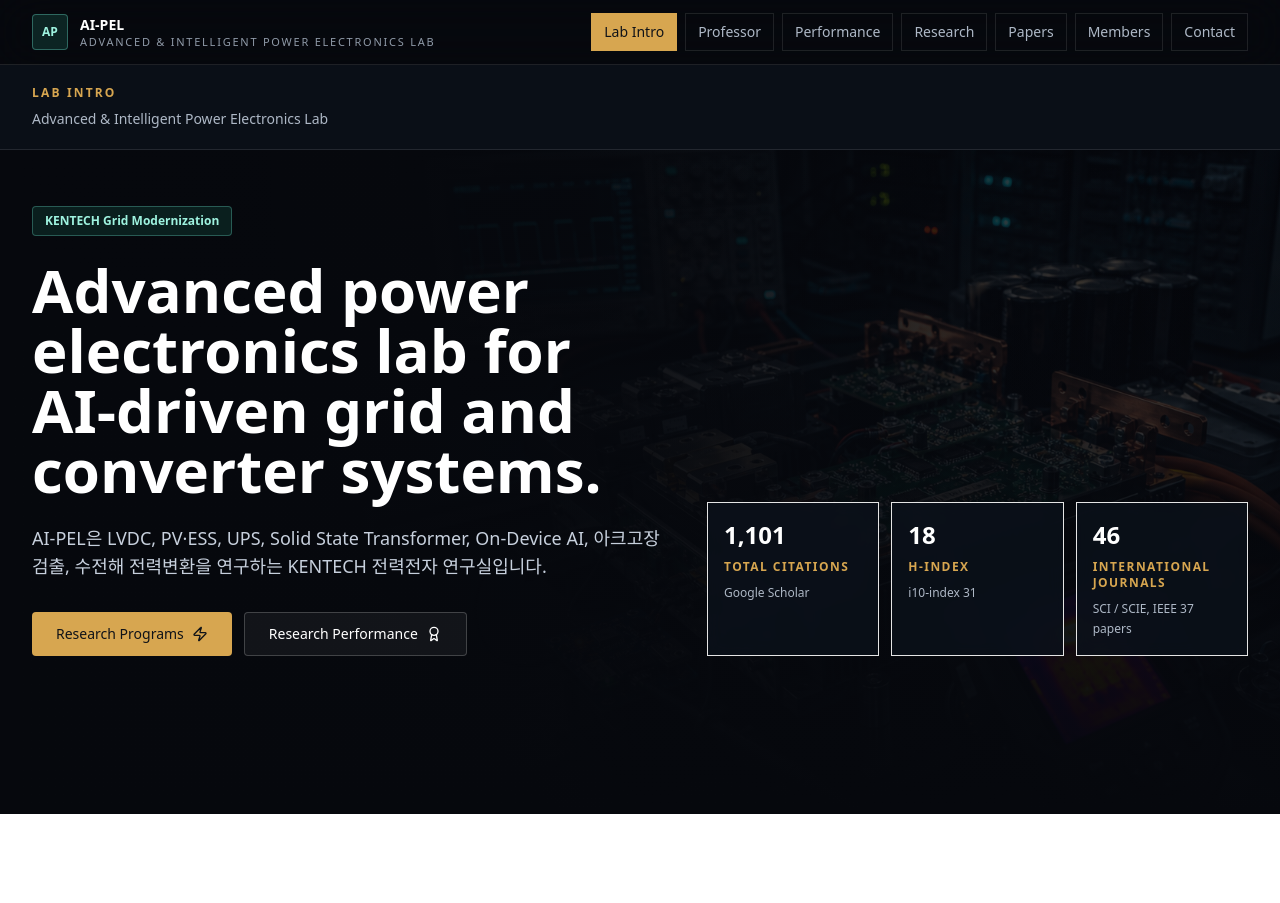
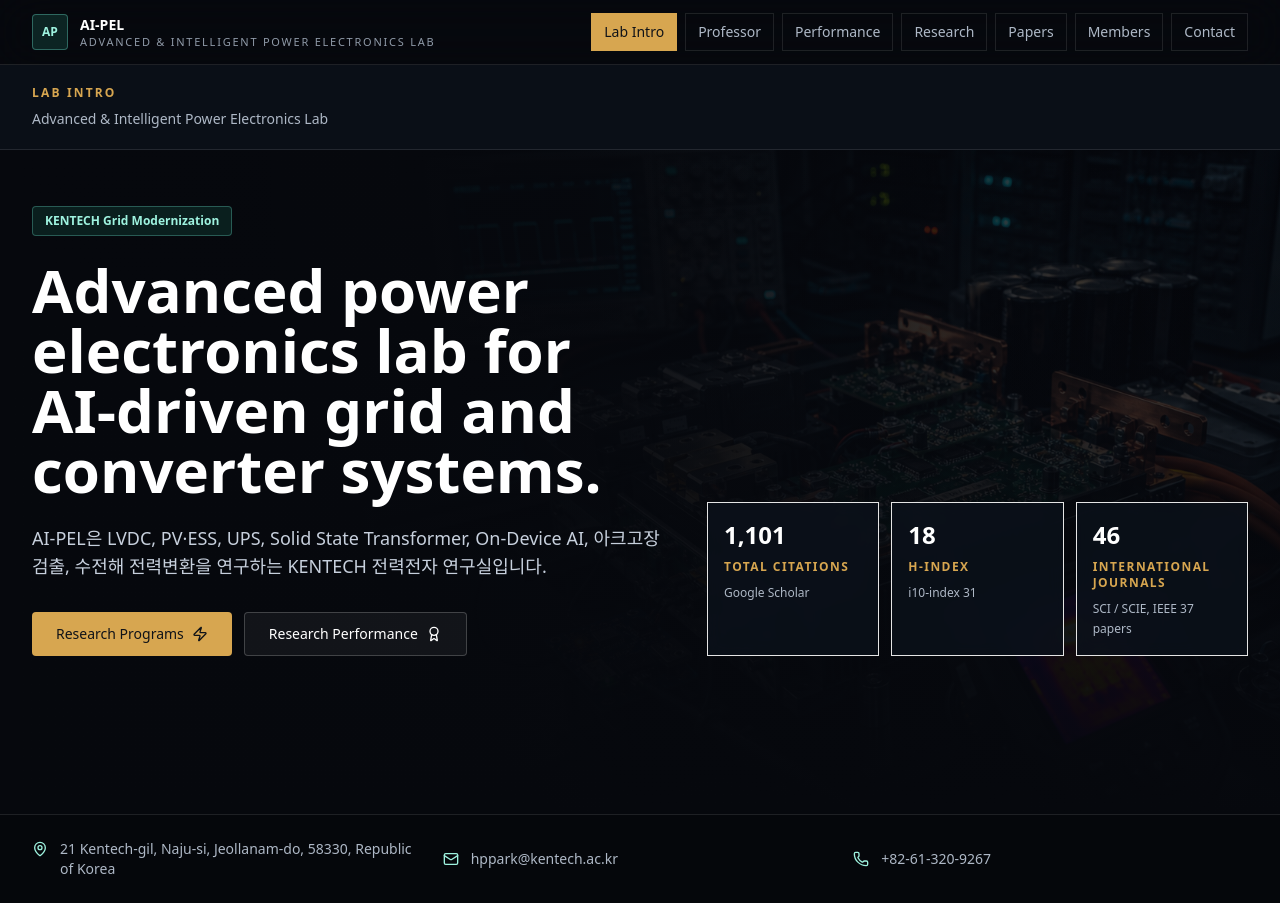
Before and after one commit to 0527lions-creator/AI-site, a Next.js app: page / in a window 1280 px wide. Before the commit the page ends 814 px from the top, so only its background shows below. Built offline with nearby package versions, Linux system fonts and the light colour scheme.

Commit message:
Add shared site footer contact details

```diff
--- a/src/app/page.tsx
+++ b/src/app/page.tsx
@@ -13,6 +13,7 @@ import {
   Mail,
   MapPin,
   Network,
+  Phone,
   ShieldCheck,
   SunMedium,
   Users,
@@ -185,8 +186,7 @@ const sectionDescriptions: Record<SectionId, string> = {
 function navButtonClass(isActive: boolean) {
   const base =
     'whitespace-nowrap border px-3 py-2 text-sm font-medium transition-colors';
-  const active =
-    'border-[#d7a650] bg-[#d7a650] text-[#101318]';
+  const active = 'border-[#d7a650] bg-[#d7a650] text-[#101318]';
   const inactive =
     'border-white/10 bg-white/4 text-[#aeb8c6] hover:border-[#6ee7d2]/40 hover:text-[#9ef2df]';
 
@@ -255,6 +255,8 @@ export default function Home(_props: HomeProps) {
       {activeSection === 'papers' && <PapersSection />}
       {activeSection === 'members' && <MembersSection />}
       {activeSection === 'contact' && <ContactSection />}
+
+      <SiteFooter />
     </main>
   );
 }
@@ -560,3 +562,24 @@ function ContactSection() {
     </section>
   );
 }
+
+function SiteFooter() {
+  return (
+    <footer className="border-t border-white/10 bg-[#05070b]">
+      <div className="mx-auto grid max-w-7xl gap-4 px-5 py-6 text-sm text-[#aeb8c6] sm:px-6 md:grid-cols-3 lg:px-8">
+        <div className="flex items-start gap-3">
+          <MapPin className="mt-0.5 h-4 w-4 shrink-0 text-[#9ef2df]" />
+          <span>21 Kentech-gil, Naju-si, Jeollanam-do, 58330, Republic of Korea</span>
+        </div>
+        <a href="mailto:hppark@kentech.ac.kr" className="flex items-center gap-3 transition-colors hover:text-white">
+          <Mail className="h-4 w-4 shrink-0 text-[#9ef2df]" />
+          hppark@kentech.ac.kr
+        </a>
+        <div className="flex items-center gap-3">
+          <Phone className="h-4 w-4 shrink-0 text-[#9ef2df]" />
+          <span>+82-61-320-9267</span>
+        </div>
+      </div>
+    </footer>
+  );
+}
```
